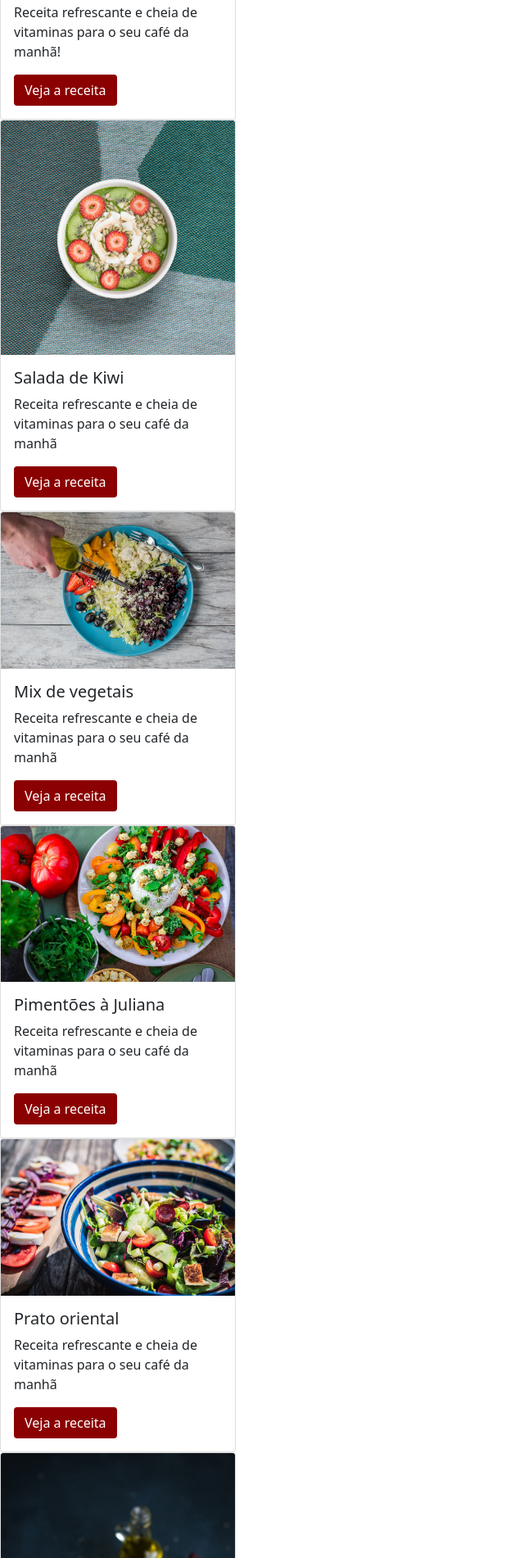
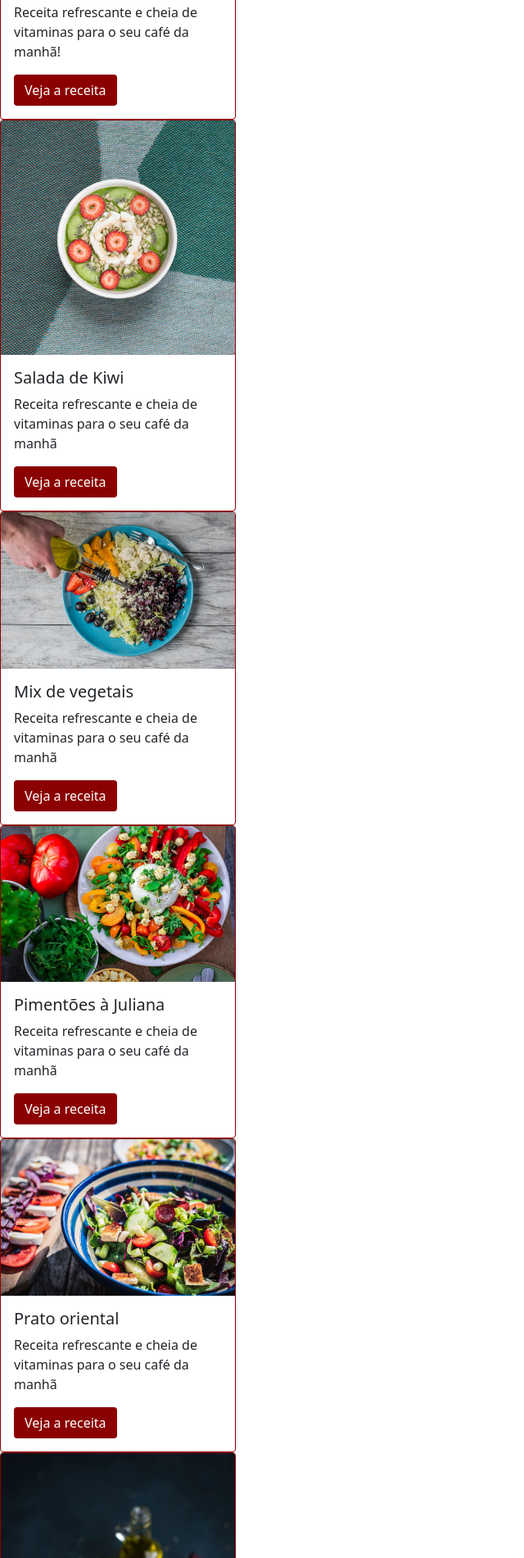
Before and after one commit to gabrielamenezes/bootstrap-project, a plain HTML site: page index.html in a window 1280 px wide. Shown: the part 899-2800 px from the top of the page at 82% size, without its empty margins (0-640 px from the left). Drawn offline with nearby package versions, Linux system fonts and the light colour scheme.

Commit message:
add border line on card

```diff
--- a/index.html
+++ b/index.html
@@ -71,7 +71,7 @@
   <p class="text-center text-secondary pb-5">Nossas receitas ajudam você a aproveitar melhor os alimentos, economizar, ganhar tempo e praticidade</p>
 
 
-  <div class="card" style="width: 18rem;">
+  <div class="card border_card_color" style="width: 18rem;">
     <img src="src/img/receita-abacate.jpg" class="card-img-top" alt="...">
     <div class="card-body">
       <h5 class="card-title">Tigela de abacate</h5>
@@ -80,7 +80,7 @@
     </div>
   </div>
 
-  <div class="card" style="width: 18rem;">
+  <div class="card border_card_color" style="width: 18rem;">
     <img src="src/img/receita-kiwi.jpg" class="card-img-top" alt="...">
     <div class="card-body">
       <h5 class="card-title">Salada de Kiwi</h5>
@@ -90,7 +90,7 @@
   </div>
 
 
-  <div class="card" style="width: 18rem;">
+  <div class="card border_card_color" style="width: 18rem;">
     <img src="src/img/receita-mix.jpg" class="card-img-top" alt="...">
     <div class="card-body">
       <h5 class="card-title">Mix de vegetais</h5>
@@ -99,7 +99,7 @@
     </div>
   </div>
 
-  <div class="card" style="width: 18rem;">
+  <div class="card border_card_color" style="width: 18rem;">
     <img src="src/img/receita-pimentoes.jpg" class="card-img-top" alt="...">
     <div class="card-body">
       <h5 class="card-title">Pimentões à Juliana</h5>
@@ -108,7 +108,7 @@
     </div>
   </div>
 
-  <div class="card" style="width: 18rem;">
+  <div class="card border_card_color" style="width: 18rem;">
     <img src="src/img/receita-oriental.jpg" class="card-img-top" alt="...">
     <div class="card-body">
       <h5 class="card-title">Prato oriental</h5>
@@ -117,7 +117,7 @@
     </div>
   </div>
 
-  <div class="card" style="width: 18rem;">
+  <div class="card border_card_color" style="width: 18rem;">
     <img src="src/img/receita-beterrabas.jpg" class="card-img-top" alt="...">
     <div class="card-body">
       <h5 class="card-title">Beterrabas assadas</h5>
--- a/src/style.css
+++ b/src/style.css
@@ -24,3 +24,7 @@
     background-color: darkred;
     color: white;
 }
+
+.border_card_color {
+    border-color: darkred;
+}
```
